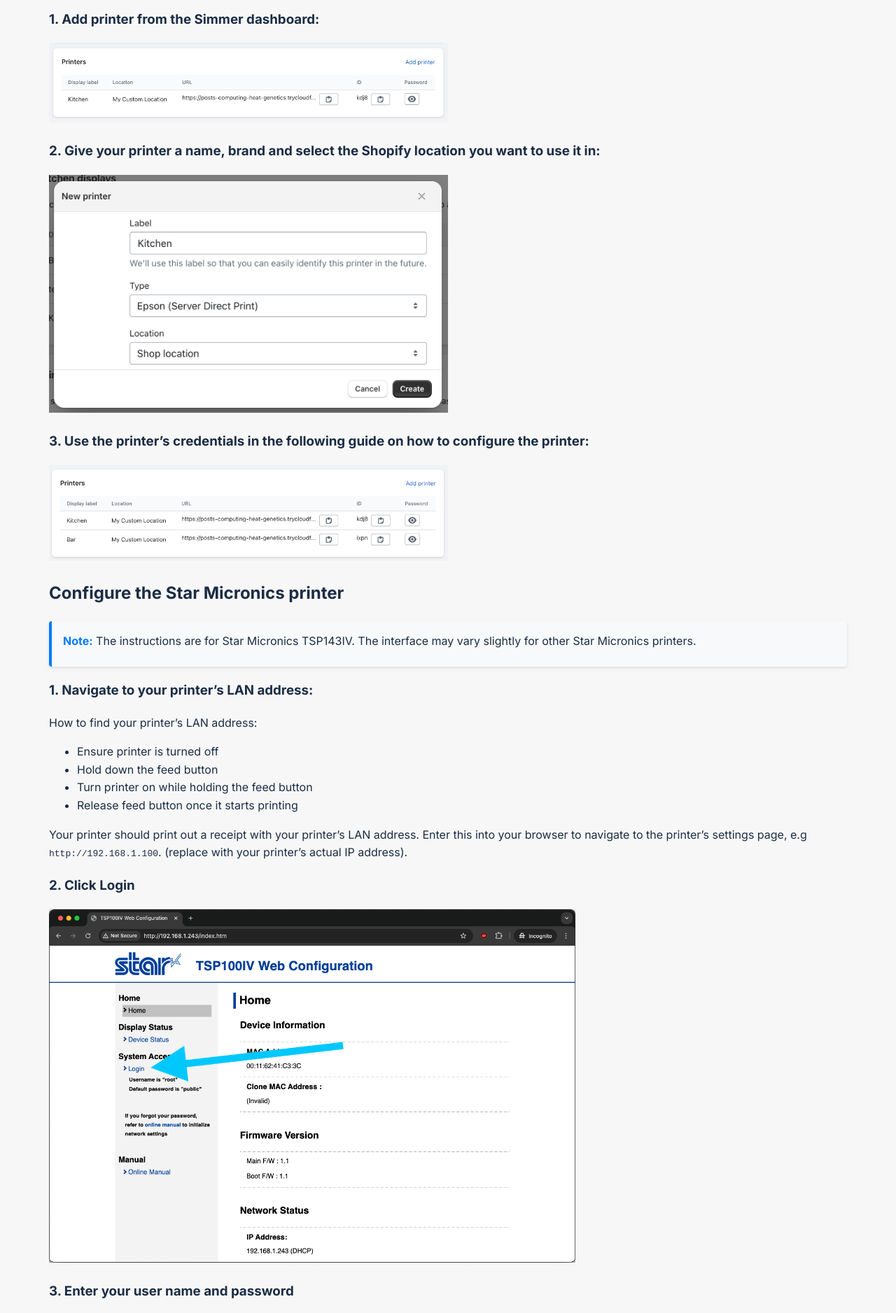
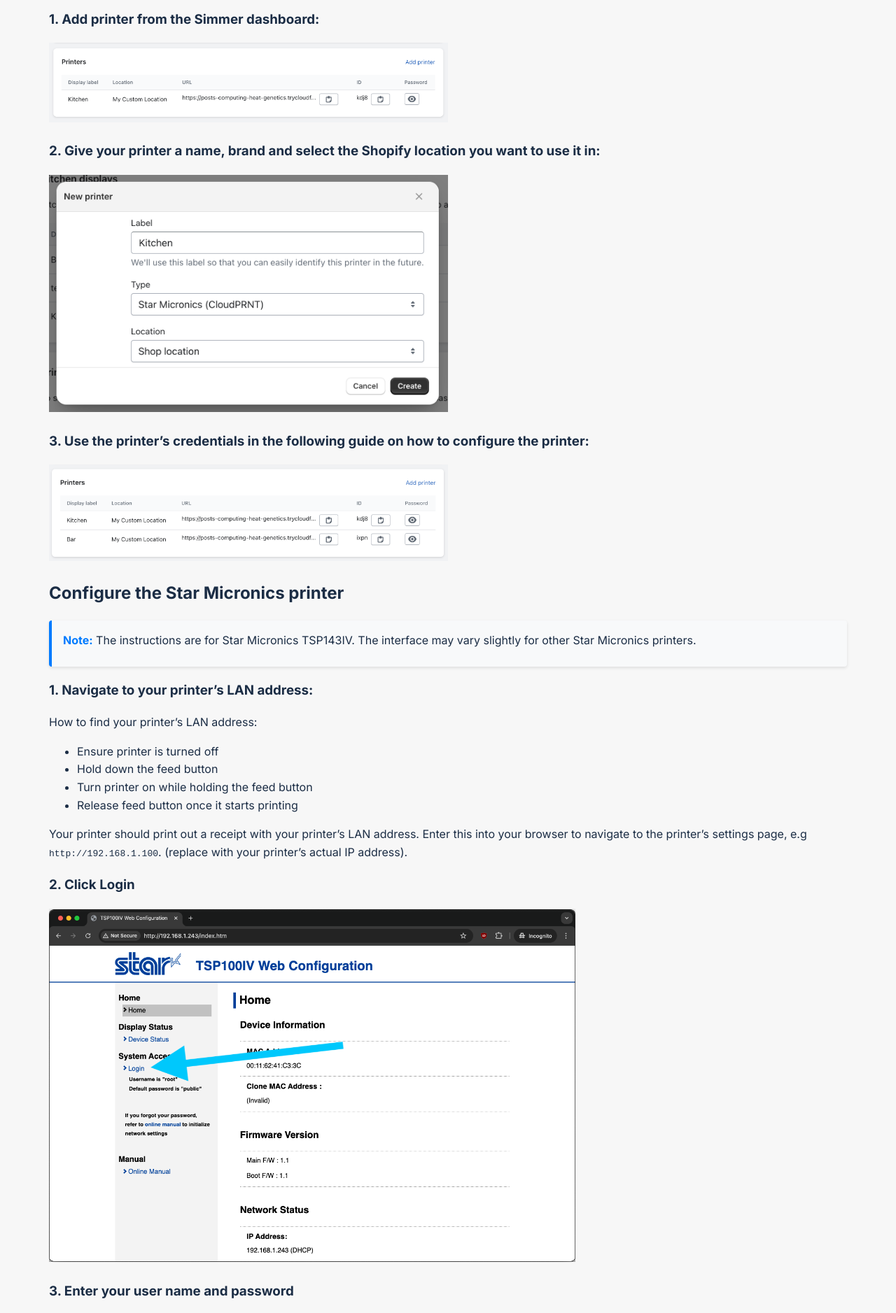
Before and after one commit to Pixel-Nova-Apps/simmerpos.com, a Jekyll site: the page built from _pages/printer-star.md, in a window 1280 px wide. Shown: the part 375-2252 px from the top of the page at 70% size. Built offline with Jekyll 4.4.1, drawn with Linux system fonts in a browser that asks for light colours.

Commit message:
fix screenshot

```diff
--- a/_pages/printer-star.md
+++ b/_pages/printer-star.md
@@ -22,7 +22,7 @@ If you are unsure if your printer supports **CloudPRNT** visit the Star Micronic
 
 ### 2. Give your printer a name, brand and select the Shopify location you want to use it in:
 
-<img src="/assets/epson-admin/create-printer.png" alt="Create printer" class="support-image">
+<img src="/assets/star-admin/create-printer-star.png" alt="Create printer" class="support-image">
 
 ### 3. Use the printer's credentials in the following guide on how to configure the printer:
 
```
Also changed, not shown: assets/star-admin/create-printer-star.png (added).
